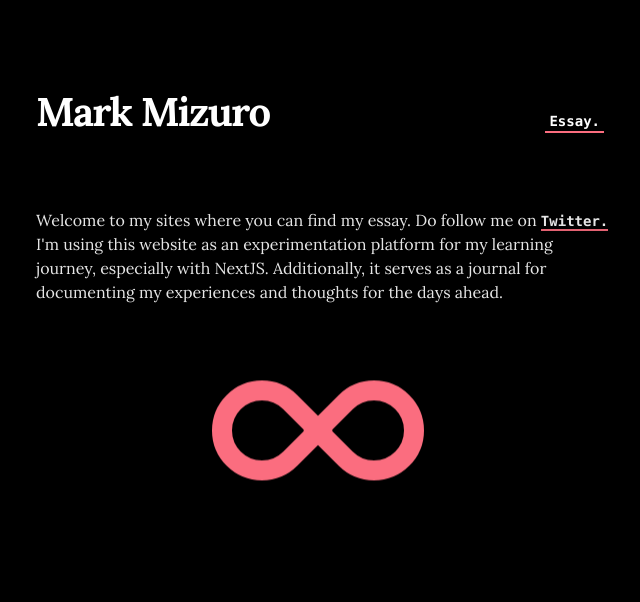
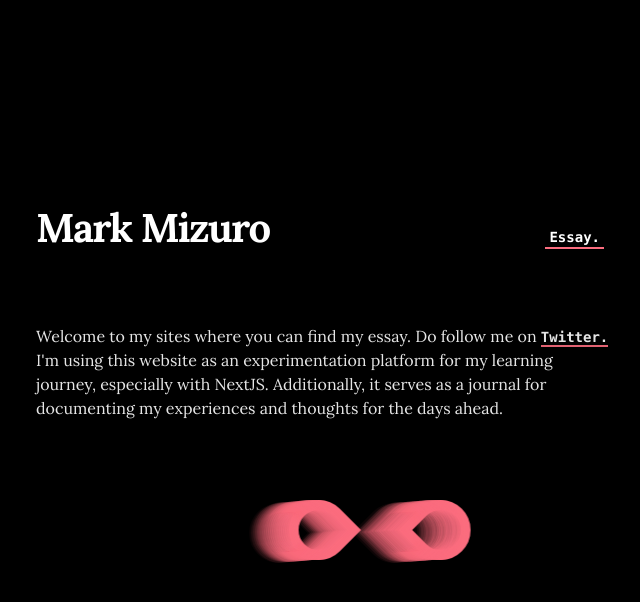
Before and after one commit to ooo11/markmizuro, a Next.js app: page / in a window 1280 px wide. Shown: the top 602 px of the page, without its empty margins (324-964 px from the left). Built offline with nearby package versions, Linux system fonts and the light colour scheme.

Commit message:
add new animation  🙈

```diff
--- a/pages/index.tsx
+++ b/pages/index.tsx
@@ -4,6 +4,7 @@ import Head from "next/head";
 import Post from "../interfaces/post";
 import Link from "next/link";
 import { getTime } from "date-fns";
+import styles from './styles.module.css'
 
 type Props = {
   allPosts: Post[];
@@ -38,22 +39,28 @@ export default function Index({ allPosts }: Props) {
         <div className="">
           <Link href={'/quotes'}>
             <div className="p-20 max-w-sm w-full mx-auto">
-              <div className="animate-bounce">
-                <div className="relative w-[212px] h-[100px] box-content
-
-                  before:content-[''] before:absolute before:top-0 before:left-0
-                  before:h-[60px] before:w-[60px] before:border-[20px]
-                  before:border-main before:border-solid before:rounded-t-[50px]
-                  before:rounded-tr-[50px] before:rounded-b-0 before:rounded-l-[50px]
-                  before:-rotate-45 before:box-content
-
-                  after:content-[''] after:absolute after-top-0 after:right-0
-                  after:left-auto after:h-[60px] after:w-[60px] after:border-[20px]
-                  after:border-main after:border-solid after:rounded-t-[50px]
-                  after:rounded-r-[50px] after:rounded-b-0 after:rounded-l-0
-                  after:rotate-45 after:box-content">
-                </div>
-              </div>
+            <div className={styles.parent}>
+              <div></div>
+              <div></div>
+              <div></div>
+              <div></div>
+              <div></div>
+              <div></div>
+              <div></div>
+              <div></div>
+              <div></div>
+              <div></div>
+              <div></div>
+              <div></div>
+              <div></div>
+              <div></div>
+              <div></div>
+              <div></div>
+              <div></div>
+              <div></div>
+              <div></div>
+              <div></div>
+            </div>
             </div>
           </Link>
         </div>
--- /dev/null
+++ b/pages/styles.module.css
@@ -0,0 +1,188 @@
+.parent {
+    display: flex;
+    position: relative;
+    width: 150px;
+    height: 17px;
+  }
+
+  .parent div {
+    position: relative;
+    width: 178px;
+    height: 100px;
+  }
+  .parent div:before,
+  .parent div:after {
+    content: "";
+    position: absolute;
+    top: 0;
+    left: 10;
+    width: 60px;
+    height: 60px;
+    border: 10px solid #FB6D7F;
+    border-radius: 50px 50px 0 50px;
+    transform: rotate(315deg);
+  }
+  .parent div:before {
+    left: auto;
+    right: -165px;
+    border-radius: 50px 50px 50px 0;
+    transform: rotate(45deg);
+  }
+
+  .parent div {
+    position: absolute;
+    width: 17px;
+    height: 17px;
+    animation: move alternate 1.2s infinite;
+    animation-timing-function: cubic-bezier(0.43, 0.03, 0.53, 0.93);
+
+  }
+  .parent div:nth-child(2) {
+    animation-delay: 12ms;
+    opacity: 0.57;
+    width: 17px;
+    height: 17px;
+    top: 0px;
+  }
+  .parent div:nth-child(3) {
+    animation-delay: 24ms;
+    opacity: 0.54;
+    width: 16.626px;
+    height: 16.626px;
+    top: 0.19px;
+  }
+  .parent div:nth-child(4) {
+    animation-delay: 36ms;
+    opacity: 0.51;
+    width: 16.252px;
+    height: 16.252px;
+    top: 0.37px;
+  }
+  .parent div:nth-child(5) {
+    animation-delay: 48ms;
+    opacity: 0.48;
+    width: 15.877999999999998px;
+    height: 15.877999999999998px;
+    top: 0.56px;
+  }
+  .parent div:nth-child(6) {
+    animation-delay: 60ms;
+    opacity: 0.46;
+    width: 15.504000000000001px;
+    height: 15.504000000000001px;
+    top: 0.75px;
+  }
+  .parent div:nth-child(7) {
+    animation-delay: 72ms;
+    opacity: 0.43;
+    width: 15.13px;
+    height: 15.13px;
+    top: 0.93px;
+  }
+  .parent div:nth-child(8) {
+    animation-delay: 84ms;
+    opacity: 0.4;
+    width: 14.756px;
+    height: 14.756px;
+    top: 1.12px;
+  }
+  .parent div:nth-child(9) {
+    animation-delay: 96ms;
+    opacity: 0.37;
+    width: 14.382px;
+    height: 14.382px;
+    top: 1.31px;
+  }
+  .parent div:nth-child(10) {
+    animation-delay: 108ms;
+    opacity: 0.34;
+    width: 14.008000000000001px;
+    height: 14.008000000000001px;
+    top: 1.5px;
+  }
+  .parent div:nth-child(11) {
+    animation-delay: 120ms;
+    opacity: 0.31;
+    width: 13.634px;
+    height: 13.634px;
+    top: 1.68px;
+  }
+  .parent div:nth-child(12) {
+    animation-delay: 132ms;
+    opacity: 0.28;
+    width: 13.26px;
+    height: 13.26px;
+    top: 1.87px;
+  }
+  .parent div:nth-child(13) {
+    animation-delay: 144ms;
+    opacity: 0.26;
+    width: 12.886px;
+    height: 12.886px;
+    top: 2.06px;
+  }
+  .parent div:nth-child(14) {
+    animation-delay: 156ms;
+    opacity: 0.23;
+    width: 12.512px;
+    height: 12.512px;
+    top: 2.24px;
+  }
+  .parent div:nth-child(15) {
+    animation-delay: 168ms;
+    opacity: 0.2;
+    width: 12.138px;
+    height: 12.138px;
+    top: 2.43px;
+  }
+  .parent div:nth-child(16) {
+    animation-delay: 180ms;
+    opacity: 0.17;
+    width: 11.764px;
+    height: 11.764px;
+    top: 2.62px;
+  }
+  .parent div:nth-child(17) {
+    animation-delay: 192ms;
+    opacity: 0.14;
+    width: 11.39px;
+    height: 11.39px;
+    top: 2.8px;
+  }
+  .parent div:nth-child(18) {
+    animation-delay: 204ms;
+    opacity: 0.11;
+    width: 11.016px;
+    height: 11.016px;
+    top: 2.99px;
+  }
+  .parent div:nth-child(19) {
+    animation-delay: 216ms;
+    opacity: 0.09;
+    width: 10.642px;
+    height: 10.642px;
+    top: 3.18px;
+  }
+  .parent div:nth-child(20) {
+    animation-delay: 228ms;
+    opacity: 0.06;
+    width: 10.267999999999999px;
+    height: 10.267999999999999px;
+    top: 3.37px;
+  }
+
+  @keyframes move {
+    0% {
+      transform: translateX(0);
+    }
+    100% {
+      transform: translateX(123px);
+    }
+  }
+
+  html {
+    background: black;
+    display: grid;
+    place-items: center;
+    height: 100vh;
+  }
```
